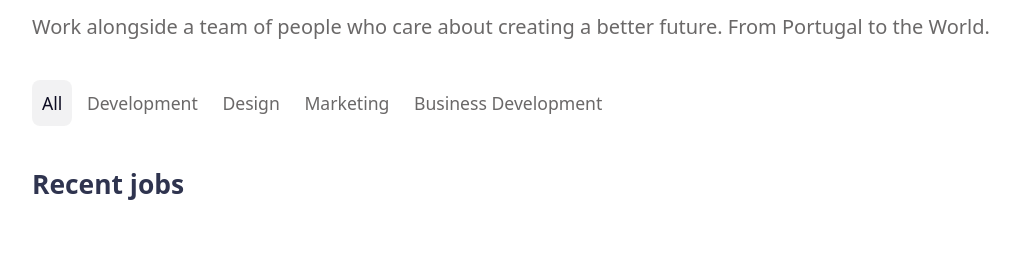
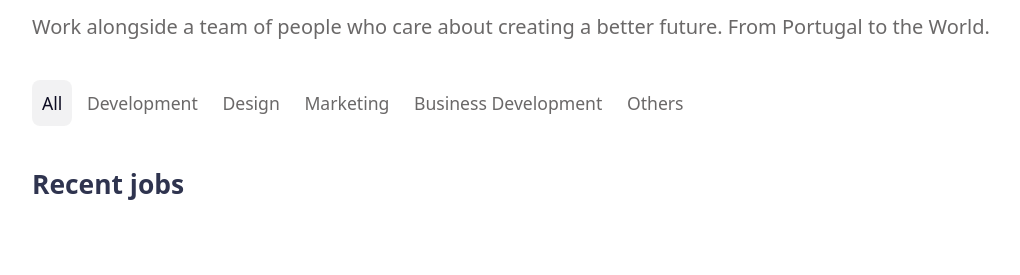
Before and after one commit to outono-org/fuzzboard.com, a Flask app: template application/templates/home.html in a window 1280 px wide. Shown: the part 159-434 px from the top of the page, without its empty margins (58-1078 px from the left). Run offline with Flask 2, Linux system fonts and the light colour scheme; the template is opened without the code that fills it, so the values that code supplies are empty.

Commit message:
Added 'others' ctag to the frontend. Changed selection styling.

```diff
--- a/application/static/css/styles.css
+++ b/application/static/css/styles.css
@@ -573,3 +573,8 @@ input#submit:hover {
   transition: color 200ms ease;
   color: #0d0c22;
 }
+
+::selection {
+  background: var(--primary-color);
+  color: rgba(255, 255, 255, 0.85);
+}
--- a/application/templates/bizdev_jobs.html
+++ b/application/templates/bizdev_jobs.html
@@ -5,6 +5,7 @@
         <li hx-get="/design_jobs" hx-trigger="click" hx-target="#replaceMe">Design</li>
         <li hx-get="/marketing_jobs" hx-trigger="click" hx-target="#replaceMe">Marketing</li>
         <li class="active">Business Development</li>
+        <li hx-get="/other_jobs" hx-trigger="click" hx-target="#replaceMe">Others</li>
     </ul></div>
 
         {% for job in bizdev |reverse %}
--- a/application/templates/design_jobs.html
+++ b/application/templates/design_jobs.html
@@ -5,6 +5,7 @@
         <li class="active" hx-get="/design_jobs" hx-trigger="click" hx-target="#replaceMe">Design</li>
         <li hx-get="/marketing_jobs" hx-trigger="click" hx-target="#replaceMe">Marketing</li>
         <li hx-get="/bizdev_jobs" hx-trigger="click" hx-target="#replaceMe">Business Development</li>
+        <li hx-get="/other_jobs" hx-trigger="click" hx-target="#replaceMe">Others</li>
     </ul></div>
 
         {% for job in design |reverse %}
--- a/application/templates/dev_jobs.html
+++ b/application/templates/dev_jobs.html
@@ -5,6 +5,7 @@
         <li hx-get="/design_jobs" hx-trigger="click" hx-target="#replaceMe">Design</li>
         <li hx-get="/marketing_jobs" hx-trigger="click" hx-target="#replaceMe">Marketing</li>
         <li hx-get="/bizdev_jobs" hx-trigger="click" hx-target="#replaceMe">Business Development</li>
+        <li hx-get="/other_jobs" hx-trigger="click" hx-target="#replaceMe">Others</li>
     </ul></div>
 
         {%- for job in dev |reverse| batch(5) %}
--- a/application/templates/home.html
+++ b/application/templates/home.html
@@ -28,6 +28,7 @@
                 <li hx-get="/design_jobs" hx-trigger="click" hx-target="#replaceMe">Design</li>
                 <li hx-get="/marketing_jobs" hx-trigger="click" hx-target="#replaceMe">Marketing</li>
                 <li hx-get="/bizdev_jobs" hx-trigger="click" hx-target="#replaceMe">Business Development</li>
+                <li hx-get="/other_jobs" hx-trigger="click" hx-target="#replaceMe">Others</li>
             </ul></div>
 
         <div>
--- a/application/templates/marketing_jobs.html
+++ b/application/templates/marketing_jobs.html
@@ -5,6 +5,7 @@
         <li hx-get="/design_jobs" hx-trigger="click" hx-target="#replaceMe">Design</li>
         <li class="active">Marketing</li>
         <li hx-get="/bizdev_jobs" hx-trigger="click" hx-target="#replaceMe">Business Development</li>
+        <li hx-get="/other_jobs" hx-trigger="click" hx-target="#replaceMe">Others</li>
     </ul></div>
 
         {% for job in marketing |reverse %}
--- a/application/templates/other_jobs.html
+++ b/application/templates/other_jobs.html
@@ -2,9 +2,10 @@
     <ul class="filter-categories">
         <li>All</li>
         <li hx-get="/dev_jobs" hx-trigger="click" hx-target="#replaceMe">Development</li>
-        <li class="active" hx-get="/design_jobs" hx-trigger="click" hx-target="#replaceMe">Design</li>
+        <li hx-get="/design_jobs" hx-trigger="click" hx-target="#replaceMe">Design</li>
         <li hx-get="/marketing_jobs" hx-trigger="click" hx-target="#replaceMe">Marketing</li>
         <li hx-get="/bizdev_jobs" hx-trigger="click" hx-target="#replaceMe">Business Development</li>
+        <li class="active">Others</li>
     </ul></div>
 
         {% for job in other |reverse %}
```
Also changed, not shown: application/templates/new.html (line endings or trailing spaces).
